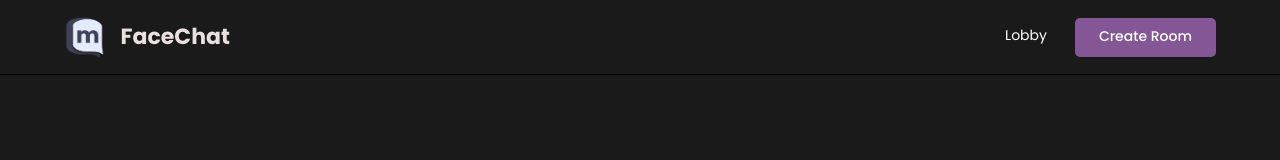
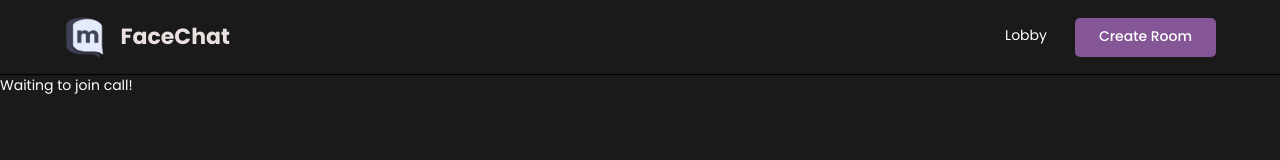
Before and after one commit to yunwi5/face-chat, a React (Create React App) app in the folder client/: page /video-chat/1 in a window 1280 px wide. Shown: the top 160 px of the page. Built offline with nearby package versions, Linux system fonts and the light colour scheme.

Commit message:
Add rtc context

```diff
--- a/client/src/components/video-chat-room/ChatRoomMain.tsx
+++ b/client/src/components/video-chat-room/ChatRoomMain.tsx
@@ -1,4 +1,5 @@
-import React from 'react';
+import React, { useState } from 'react';
+import { useRtcContext } from 'store/context/RtcContext';
 
 interface Props {
     channelName: string;
@@ -6,7 +7,13 @@ interface Props {
 }
 
 const ChatRoomMain: React.FC<Props> = ({ channelName, displayName }) => {
-    return <div>ChatRoomMain</div>;
+    const { inCall } = useRtcContext();
+
+    return (
+        <div style={{ color: 'white' }}>
+            {inCall ? 'We are in the call!' : 'Waiting to join call!'}
+        </div>
+    );
 };
 
 export default ChatRoomMain;
--- a/client/src/components/video-chat-room/layout/ChatRoomHeader.tsx
+++ b/client/src/components/video-chat-room/layout/ChatRoomHeader.tsx
@@ -10,12 +10,12 @@ const ChatRoomHeader = () => {
                         width="24"
                         height="24"
                         xmlns="http://www.w3.org/2000/svg"
-                        fill-rule="evenodd"
-                        clip-rule="evenodd"
+                        fillRule="evenodd"
+                        clipRule="evenodd"
                     >
                         <path
                             d="M24 18v1h-24v-1h24zm0-6v1h-24v-1h24zm0-6v1h-24v-1h24z"
-                            fill="#ffffff"
+                            fill="#f7f7f7"
                         />
                         <path d="M24 19h-24v-1h24v1zm0-6h-24v-1h24v1zm0-6h-24v-1h24v1z" />
                     </svg>
--- a/client/src/pages/ChatRoom.tsx
+++ b/client/src/pages/ChatRoom.tsx
@@ -4,6 +4,7 @@ import { Helmet } from 'react-helmet';
 import { APP_NAME } from 'constants/globals';
 import ChatRoomMain from 'components/video-chat-room/ChatRoomMain';
 import ChatRoomHeader from 'components/video-chat-room/layout/ChatRoomHeader';
+import { RtcContextProvider } from 'store/context/RtcContext';
 
 const ChatRoom = () => {
     const navigate = useNavigate();
@@ -23,8 +24,13 @@ const ChatRoom = () => {
                 <title>Video Chat Room | {APP_NAME}</title>
                 <meta name="description" content="Video chat room of multiple real users" />
             </Helmet>
-            <ChatRoomHeader />
-            <ChatRoomMain channelName={channelName || ''} displayName={displayName || ''} />
+            <RtcContextProvider>
+                <ChatRoomHeader />
+                <ChatRoomMain
+                    channelName={channelName || ''}
+                    displayName={displayName || ''}
+                />
+            </RtcContextProvider>
         </>
     );
 };
--- /dev/null
+++ b/client/src/store/context/RtcContext.tsx
@@ -0,0 +1,32 @@
+import React, { useContext, useState } from 'react';
+
+interface IRtcContext {
+    start: boolean;
+    inCall: boolean;
+    setInCall: Function;
+}
+
+export const RtcContext = React.createContext<IRtcContext>({
+    start: false,
+    inCall: false,
+    setInCall: () => {},
+});
+
+// custom hook
+export const useRtcContext = () => useContext(RtcContext);
+
+interface Props {
+    children: React.ReactNode; // 👈️ added type for children
+}
+
+export const RtcContextProvider: React.FC<Props> = (props) => {
+    const [inCall, setInCall] = useState(false);
+
+    const value = {
+        start: false,
+        inCall,
+        setInCall: () => {},
+    };
+
+    return <RtcContext.Provider value={value}>{props.children}</RtcContext.Provider>;
+};
--- a/client/src/styles/global.scss
+++ b/client/src/styles/global.scss
@@ -48,6 +48,7 @@ body {
     background-color: #1a1a1a;
     color: #fff;
     font-size: 14px;
+    min-height: 100vh;
 }
 
 p,
@@ -70,8 +71,7 @@ a {
 }
 
 #nav {
-    position: fixed;
-    top: 0;
+    position: sticky;
     width: 100%;
     box-sizing: border-box;
     display: flex;
```
Also changed, not shown: client/src/components/video-chat-room/video-call/VideoCall.tsx (added, +7 -0 lines).
